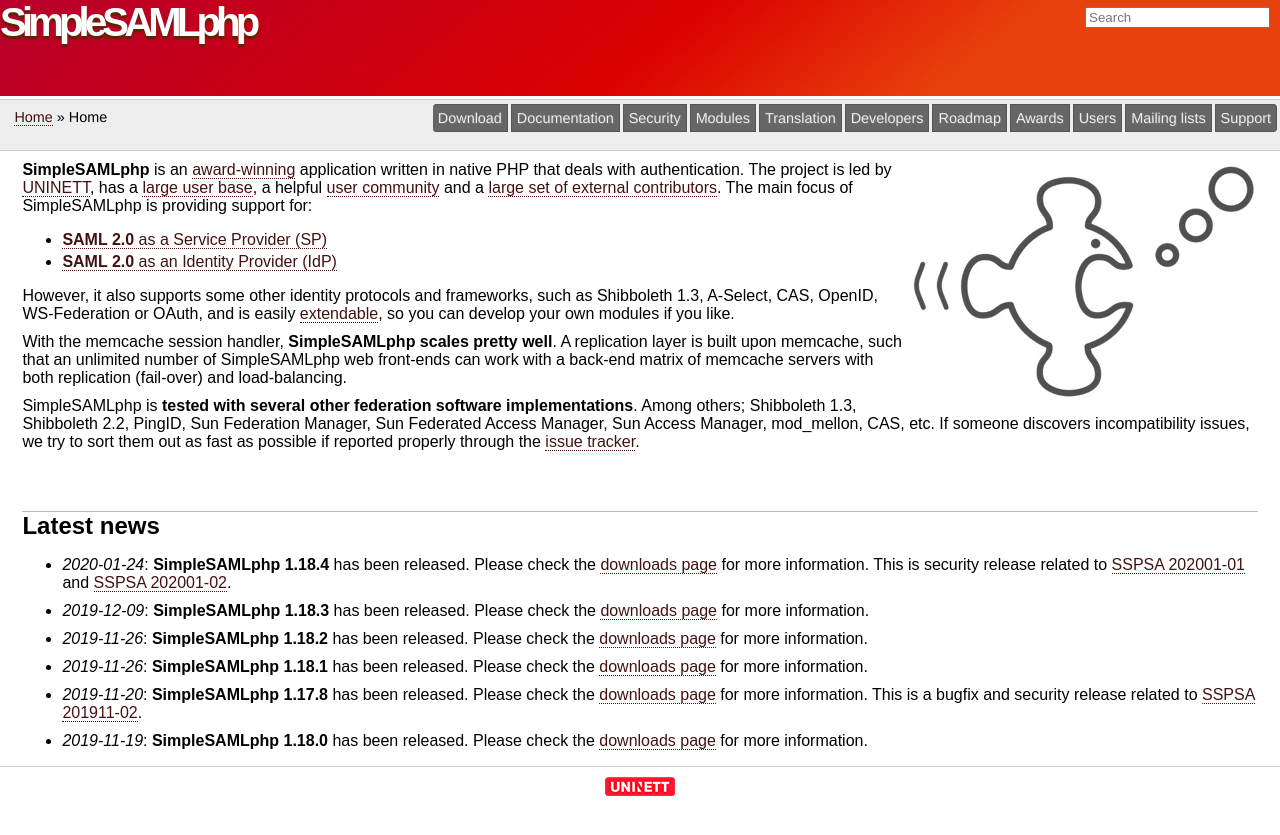
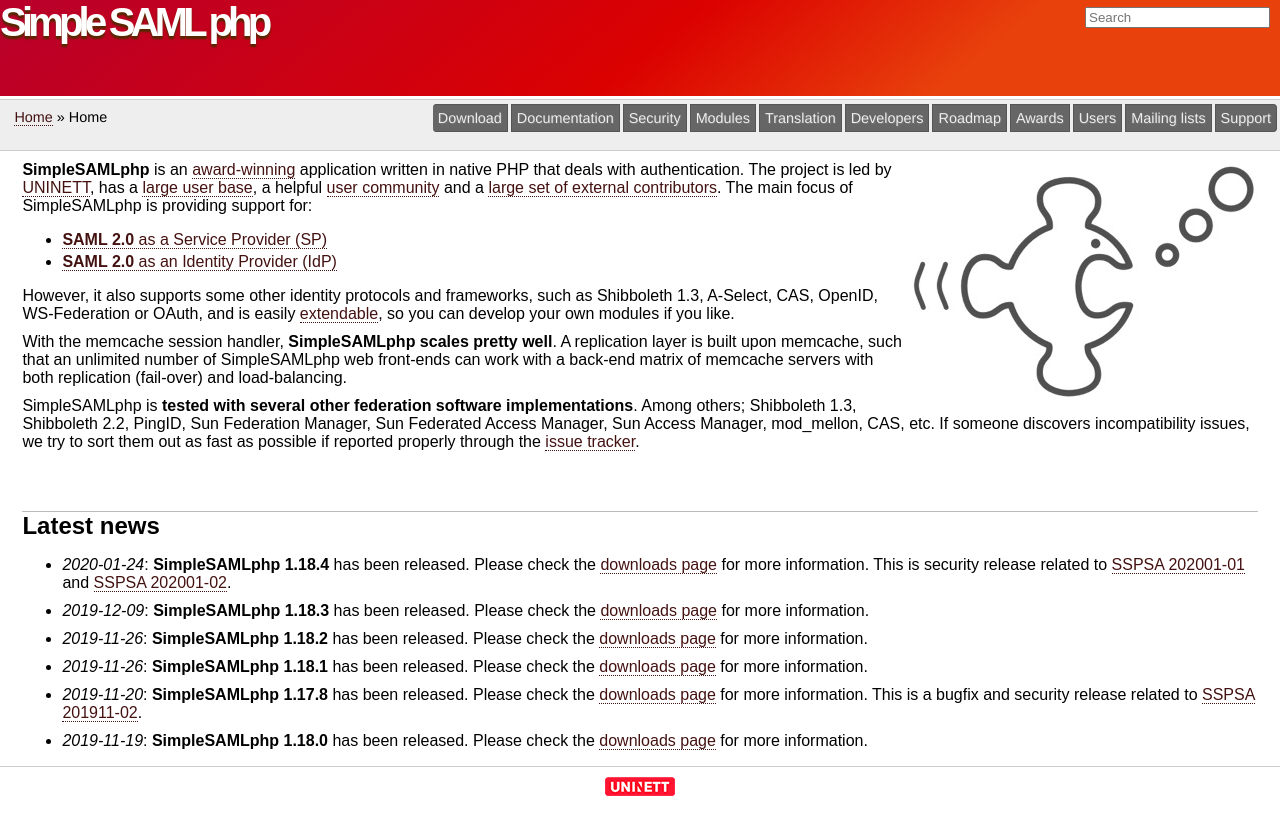
Before and after one commit to simplesamlphp/simplesamlphp.github.io, a Jekyll site: the page built from index.md, in a window 1280 px wide. Shown: the top 835 px of the page. Built offline with Jekyll 4.4.1, drawn with Linux system fonts in a browser that asks for light colours.

Commit message:
Update header.html

```diff
--- a/_includes/header.html
+++ b/_includes/header.html
@@ -1,6 +1,11 @@
   <!-- Red logo header -->
   <div id="header">
-    <div id="logo"><a href="{{ site.url }}" style="color: #fff; text-decoration: none">{{ site.title }}</a>
+    <div id="logo">
+      <a href="{{ site.url }}" style="color: #fff; text-decoration: none">
+        <span class="simple">Simple</span>
+        <span class="saml">SAML</span>
+        <span class="simple">php</span>
+      </a>
       <form style="float: right; margin-top: 7px; margin-right: 10px" method="get" action="https://www.google.com/cse">
         <input type="hidden" name="cx" value="004202914224971217557:8ks4jjstupq" />
         <input type="hidden" name="siteurl" value="www.google.com/cse/home?cx=004202914224971217557:8ks4jjstupq" />
```
